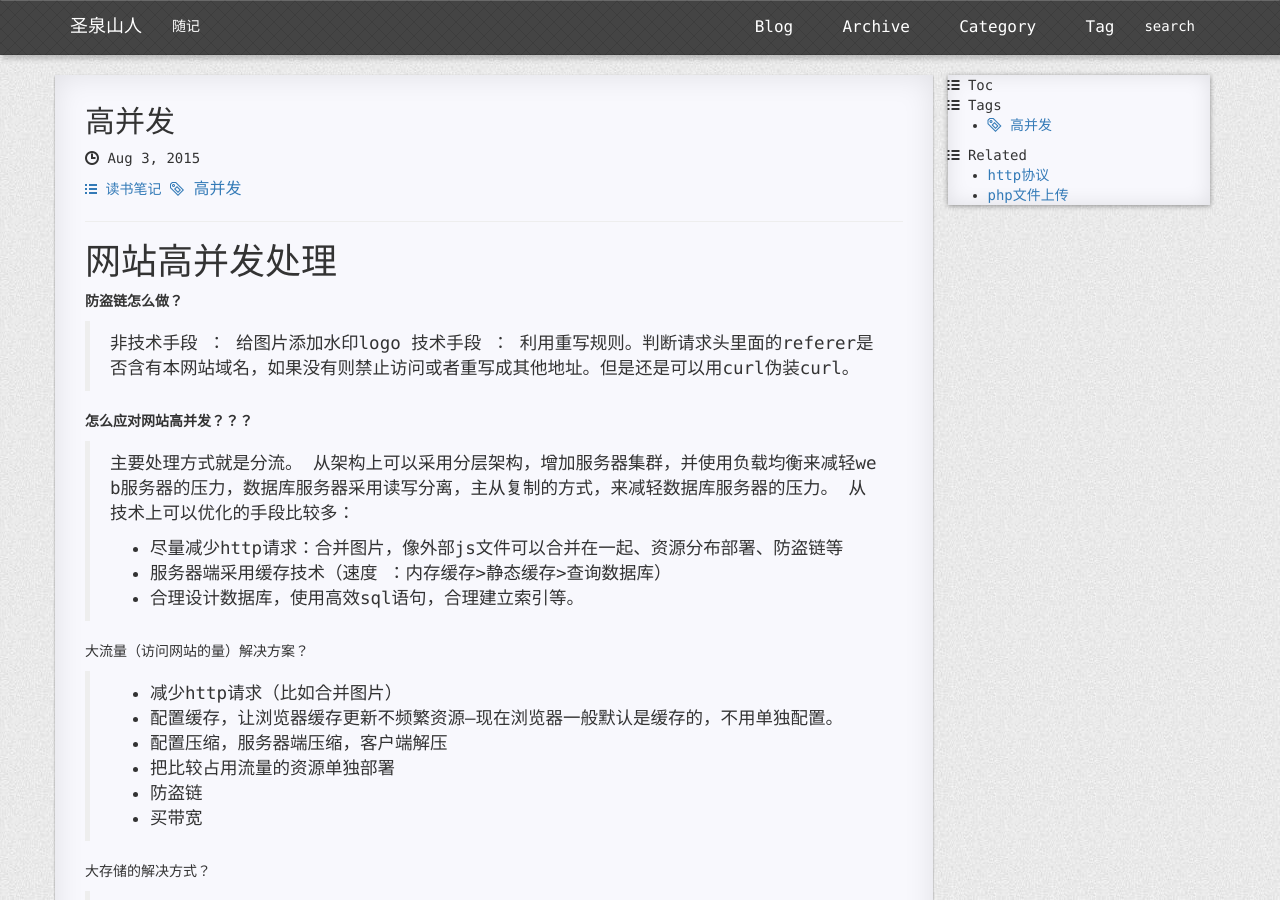
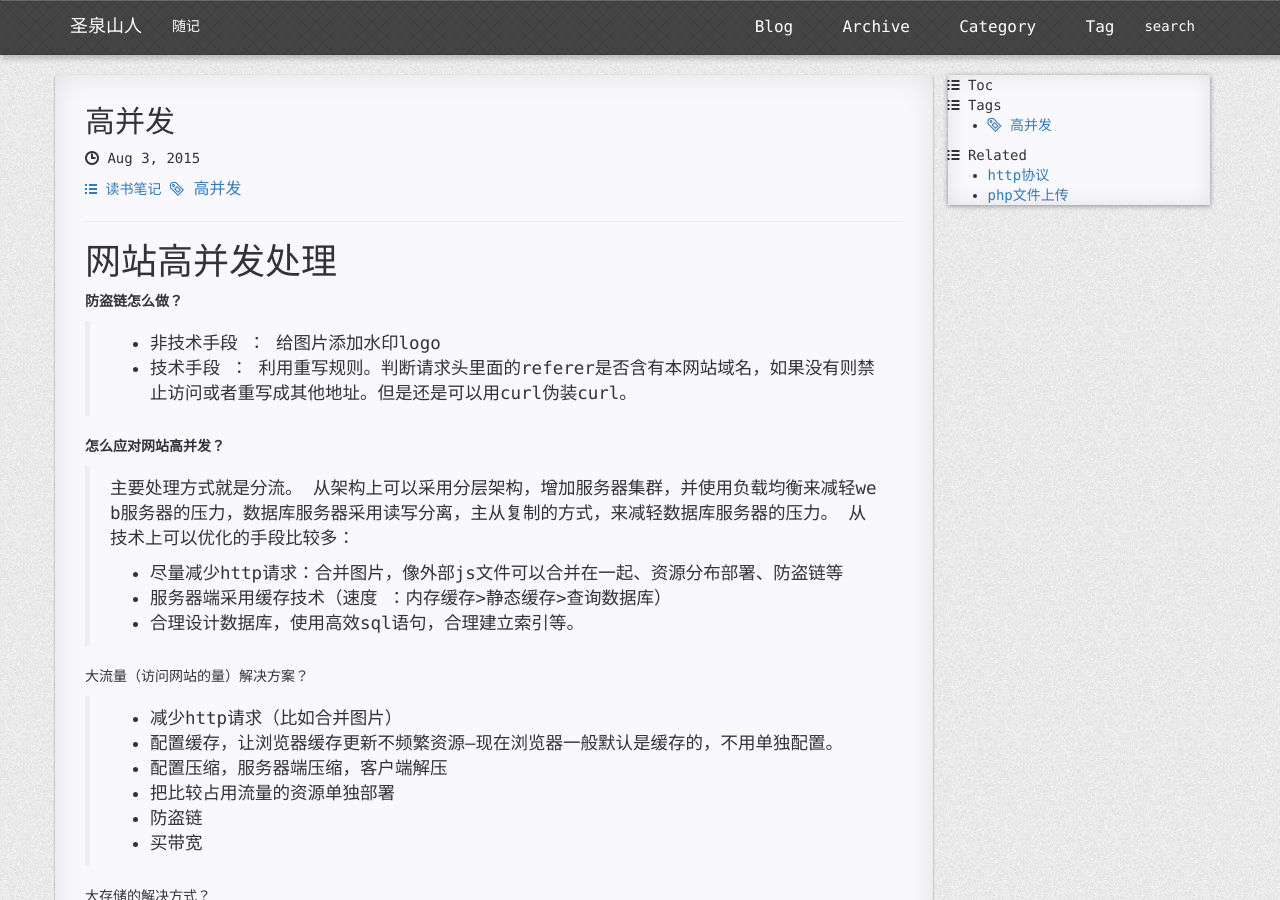
Before and after one commit to myyphp/myyphp-myyphp.github.io, a Jekyll site: the page built from _posts/2015-08-03-about-optimize.md, in a window 1280 px wide and 900 px high. Built offline with Jekyll 4.4.1, drawn with Linux system fonts in a browser that asks for light colours; nearby versions of some CDN libraries; comment, search, counter and statistics services are not loaded.

Commit message:
change blog 3

```diff
--- a/_posts/2015-08-03-about-optimize.md
+++ b/_posts/2015-08-03-about-optimize.md
@@ -10,11 +10,11 @@ categories: 读书笔记
 
 **防盗链怎么做？**
 
-> 非技术手段 ： 给图片添加水印logo
-> 技术手段   ： 利用重写规则。判断请求头里面的referer是否含有本网站域名，如果没有则禁止访问或者重写成其他地址。但是还是可以用curl伪装curl。
+> - 非技术手段 ： 给图片添加水印logo
+> - 技术手段   ： 利用重写规则。判断请求头里面的referer是否含有本网站域名，如果没有则禁止访问或者重写成其他地址。但是还是可以用curl伪装curl。
 
 
-**怎么应对网站高并发？？？**
+**怎么应对网站高并发？**
 > 主要处理方式就是分流。
 > 从架构上可以采用分层架构，增加服务器集群，并使用负载均衡来减轻web服务器的压力，数据库服务器采用读写分离，主从复制的方式，来减轻数据库服务器的压力。
 > 从技术上可以优化的手段比较多：
```
Also changed, not shown: _posts/2014-5-01-files-upload.md (+1 -0 lines).
